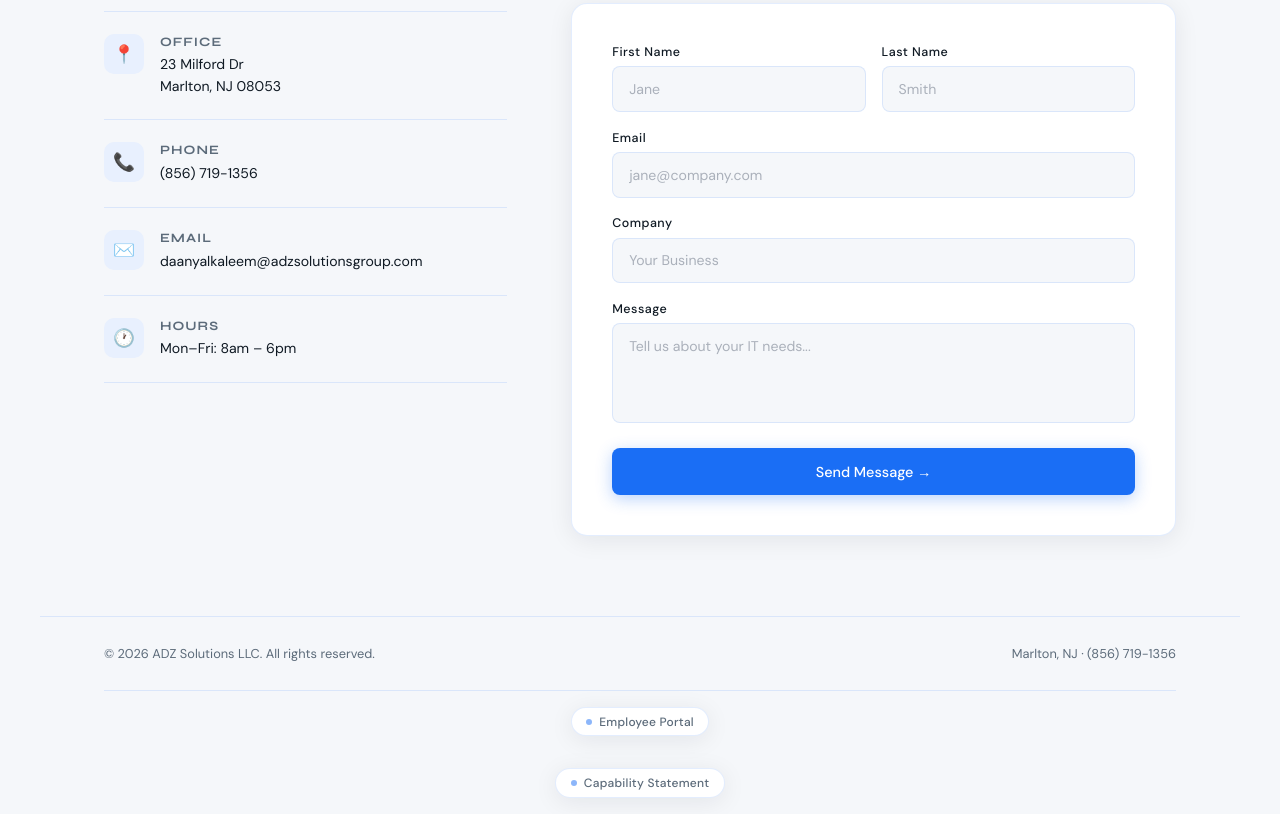
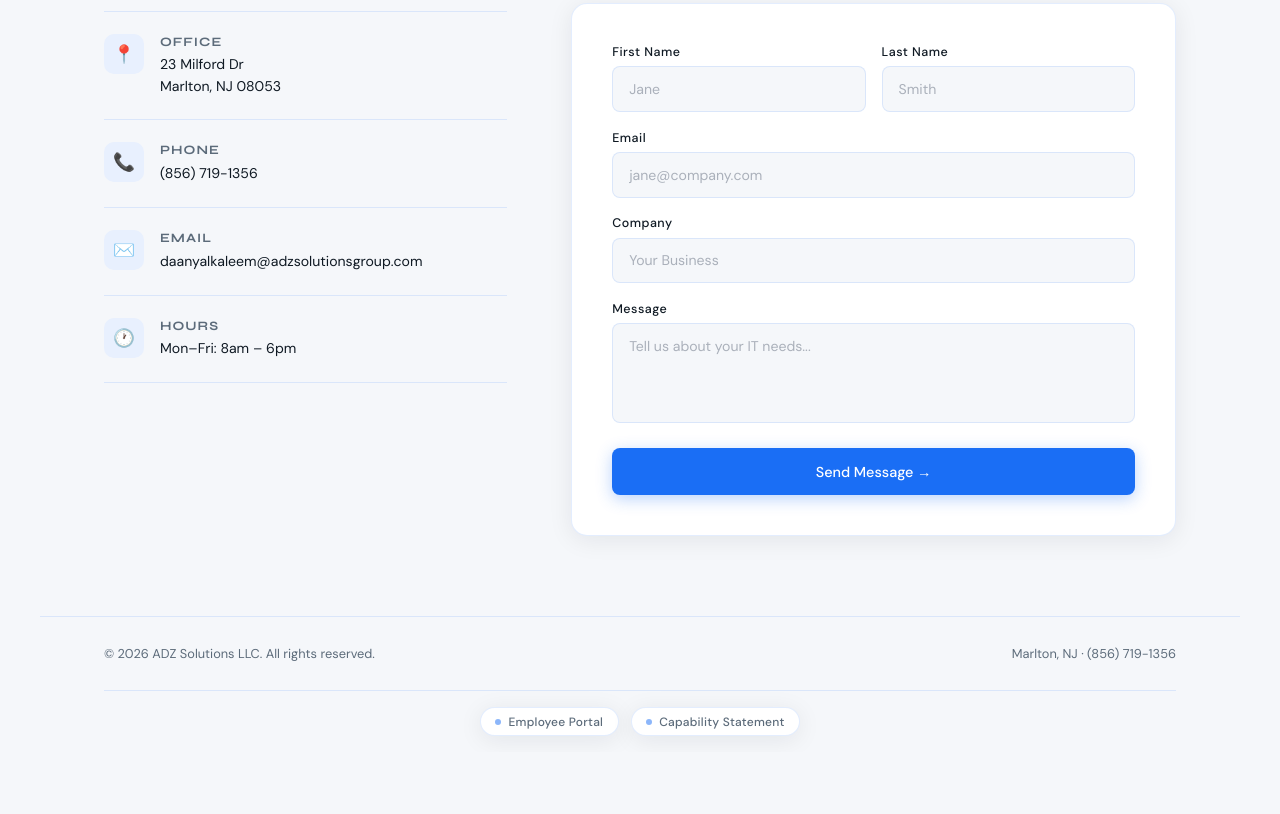
Before and after one commit to 2002DK/adzsolutionsgroup-website, a plain HTML site: page index.html in a window 1280 px wide. Shown: the part 2873-3687 px from the top of the page. After the commit the page ends 3625 px from the top, so only its background shows below. Drawn offline with Linux system fonts and the light colour scheme.

Commit message:
Fixed footer

```diff
--- a/index.html
+++ b/index.html
@@ -486,13 +486,11 @@
     <span>Marlton, NJ · (856) 719-1356</span>
   </div>
   <hr class="footer-divider">
-  <div class="footer-bottom">
+  <div class="footer-bottom" style="gap: 0.75rem;">
     <a href="/tracker/login.html" class="portal-link">
       <span class="portal-link-dot"></span>
       Employee Portal
     </a>
-  </div>
-  <div class="footer-bottom">
     <a href="https://adzsolutionsgroup.com/capability_statement.pdf" class="portal-link">
       <span class="portal-link-dot"></span>
       Capability Statement
```
